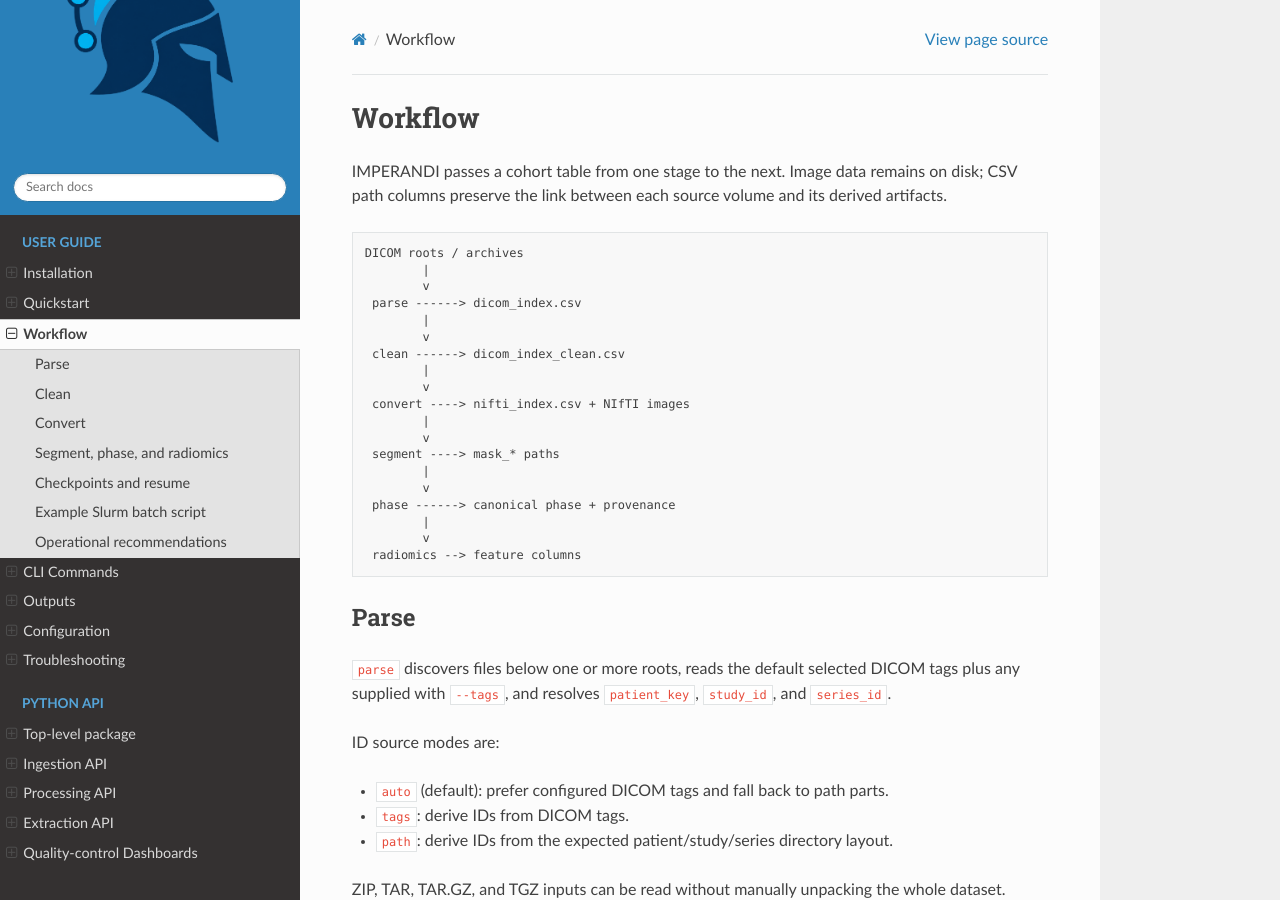
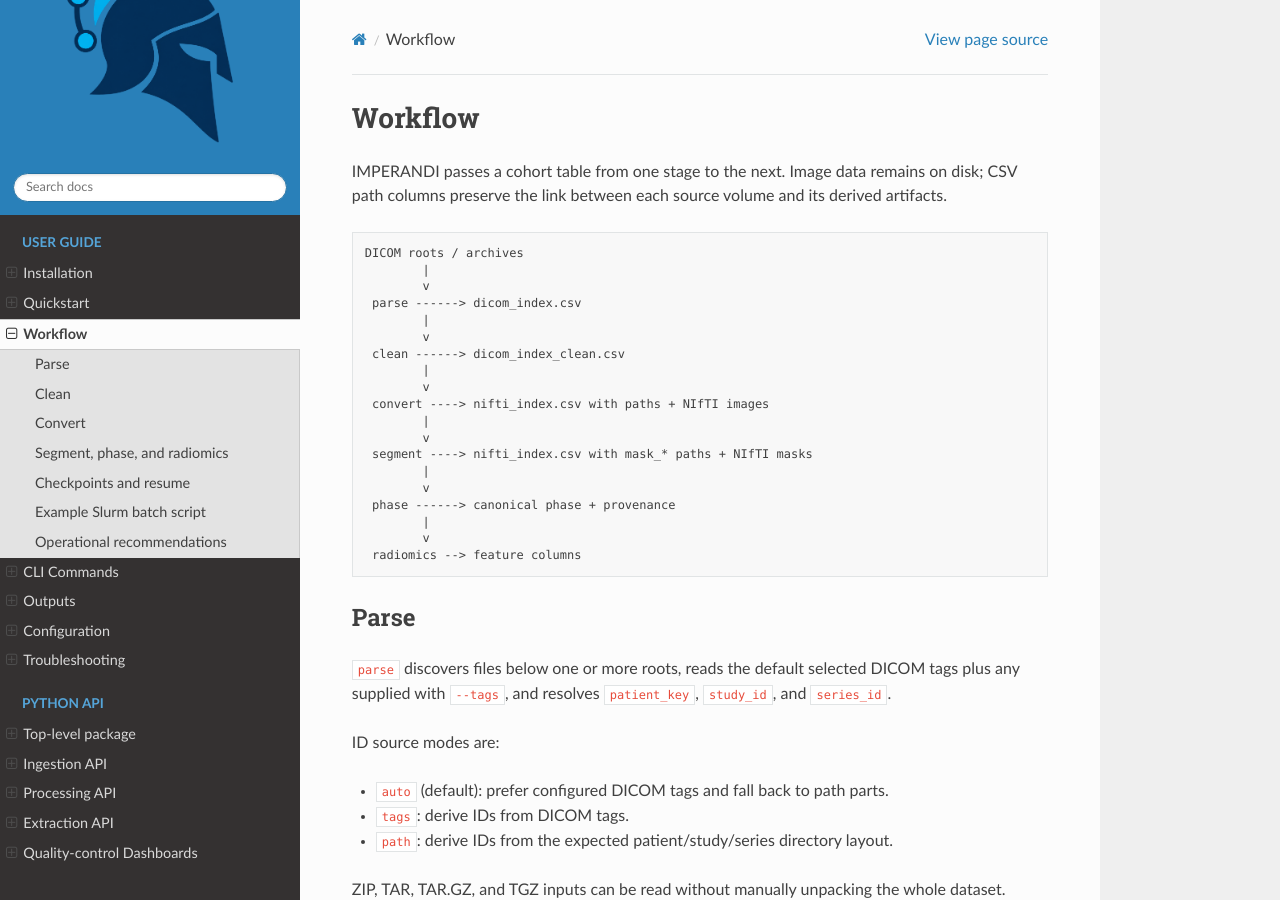
Before and after one commit to dmandache/IMPERANDI, a Sphinx documentation site: the page built from docs/source/workflow.md, in a window 1280 px wide and 900 px high. Built offline with Sphinx 7.4.7 and the Read the Docs theme 3.1.0, drawn with Linux system fonts in a browser that asks for light colours.

Commit message:
Clarify output details in workflow documentation
Updated workflow documentation to clarify output details for conversion and segmentation steps.

```diff
--- a/docs/source/workflow.md
+++ b/docs/source/workflow.md
@@ -14,10 +14,10 @@ DICOM roots / archives
  clean ------> dicom_index_clean.csv
         |
         v
- convert ----> nifti_index.csv + NIfTI images
+ convert ----> nifti_index.csv with paths + NIfTI images
         |
         v
- segment ----> mask_* paths
+ segment ----> nifti_index.csv with mask_* paths + NIfTI masks
         |
         v
  phase ------> canonical phase + provenance
```
